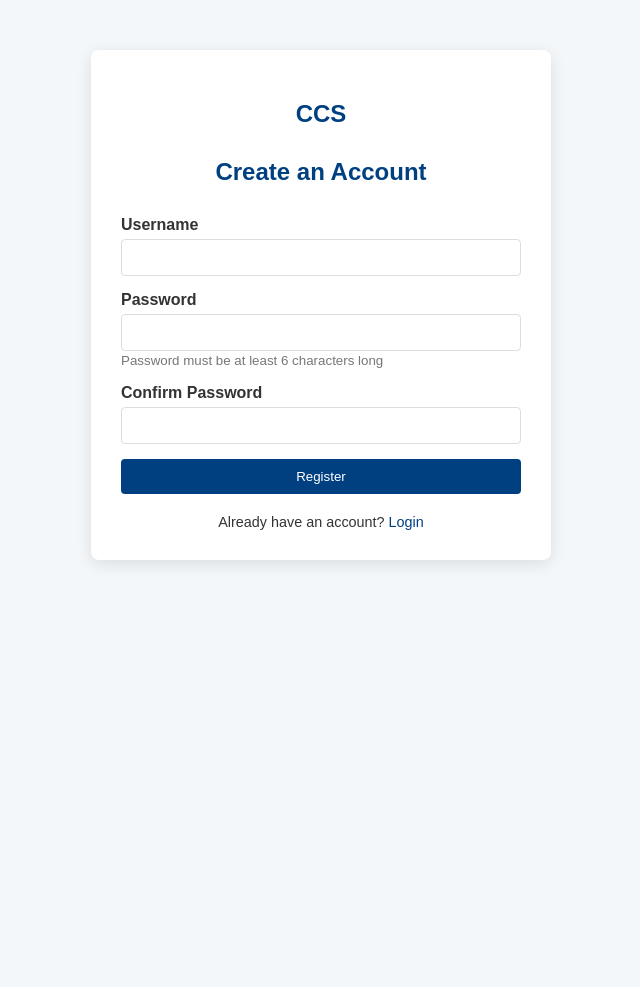
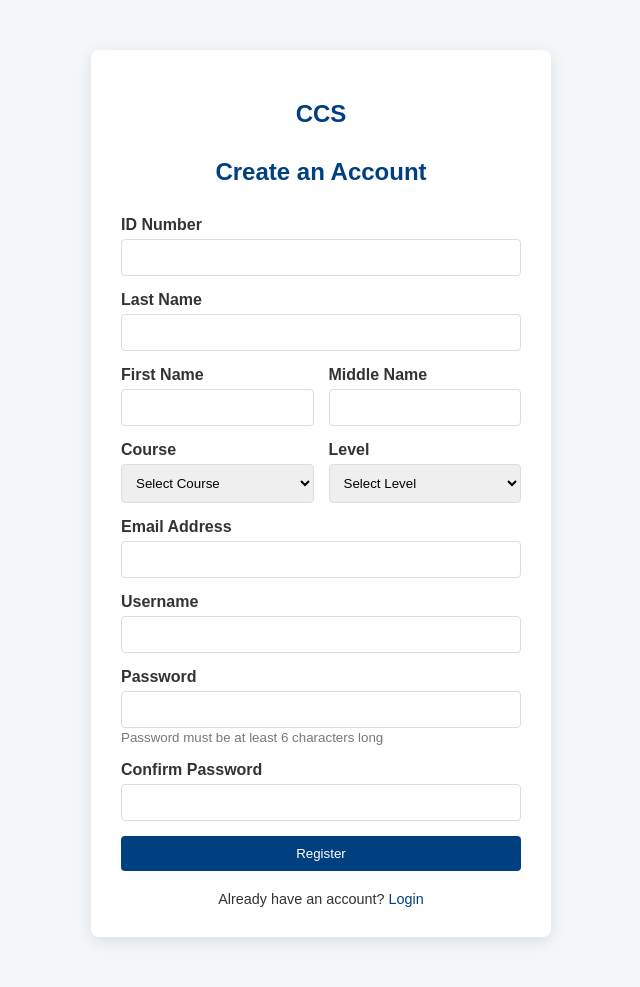
Before and after one commit to kwstian/SysArch-Proj, a Flask app: page /register in a window 1280 px wide. Shown: the whole page, without its empty margins (319-959 px from the left). Before the commit the page ends 564 px from the top, so only its background shows below. Run offline with Flask 3, Linux system fonts and the light colour scheme.

Commit message:
updated register form

```diff
--- a/templates/register.html
+++ b/templates/register.html
@@ -26,6 +26,55 @@
         {% endwith %}
 
         <form action="{{ url_for('register') }}" method="post" id="register-form">
+            <div class="form-group">
+                <label for="id_number" class="form-label">ID Number</label>
+                <input type="text" id="id_number" name="id_number" class="form-control" required pattern="\d{8}"
+                       title="ID Number must be 8 digits">
+            </div>
+
+            <div class="form-group">
+                <label for="lastname" class="form-label">Last Name</label>
+                <input type="text" id="lastname" name="lastname" class="form-control" required>
+            </div>
+
+            <div class="form-row">
+                <div class="form-group">
+                    <label for="firstname" class="form-label">First Name</label>
+                    <input type="text" id="firstname" name="firstname" class="form-control" required>
+                </div>
+                <div class="form-group">
+                    <label for="middlename" class="form-label">Middle Name</label>
+                    <input type="text" id="middlename" name="middlename" class="form-control">
+                </div>
+            </div>
+
+            <div class="form-row">
+                <div class="form-group">
+                    <label for="course" class="form-label">Course</label>
+                    <select id="course" name="course" class="form-control" required>
+                        <option value="">Select Course</option>
+                        <option value="BSCS">BS Computer Science</option>
+                        <option value="BSIT">BS Information Technology</option>
+                        <option value="BSIS">BS Information Systems</option>
+                    </select>
+                </div>
+                <div class="form-group">
+                    <label for="level" class="form-label">Level</label>
+                    <select id="level" name="level" class="form-control" required>
+                        <option value="">Select Level</option>
+                        <option value="1">1st Year</option>
+                        <option value="2">2nd Year</option>
+                        <option value="3">3rd Year</option>
+                        <option value="4">4th Year</option>
+                    </select>
+                </div>
+            </div>
+
+            <div class="form-group">
+                <label for="email" class="form-label">Email Address</label>
+                <input type="email" id="email" name="email" class="form-control" required>
+            </div>
+
             <div class="form-group">
                 <label for="username" class="form-label">Username</label>
                 <input type="text" id="username" name="username" class="form-control" required>
@@ -58,13 +107,40 @@
         document.getElementById('register-form').addEventListener('submit', function(event) {
             const password = document.getElementById('password').value;
             const confirmPassword = document.getElementById('confirm_password').value;
+            const idNumber = document.getElementById('id_number').value;
 
+            // Password match validation
             if (password !== confirmPassword) {
                 event.preventDefault();
                 alert('Passwords do not match');
                 document.getElementById('confirm_password').focus();
+                return;
+            }
+
+            // ID Number validation (8 digits)
+            if (!/^\d{8}$/.test(idNumber)) {
+                event.preventDefault();
+                alert('ID Number must be exactly 8 digits');
+                document.getElementById('id_number').focus();
+                return;
             }
         });
     </script>
+
+    <style>
+        .form-row {
+            display: flex;
+            gap: 15px;
+        }
+        .form-row .form-group {
+            flex: 1;
+        }
+        @media (max-width: 768px) {
+            .form-row {
+                flex-direction: column;
+                gap: 10px;
+            }
+        }
+    </style>
 </body>
 </html>
```
Also changed, not shown: sitin_system.db.
